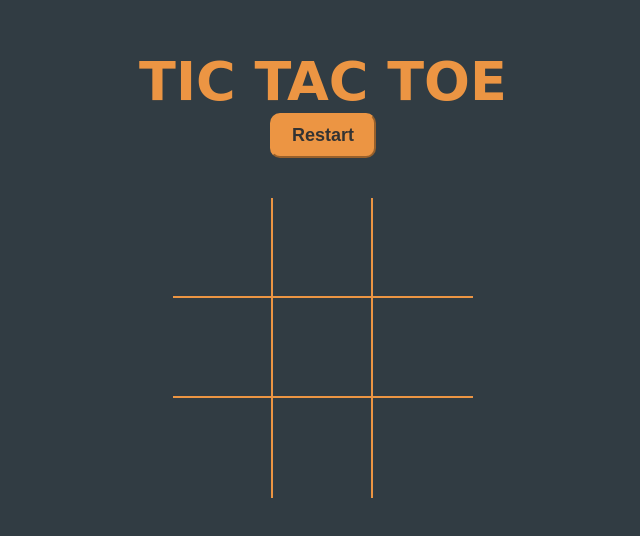
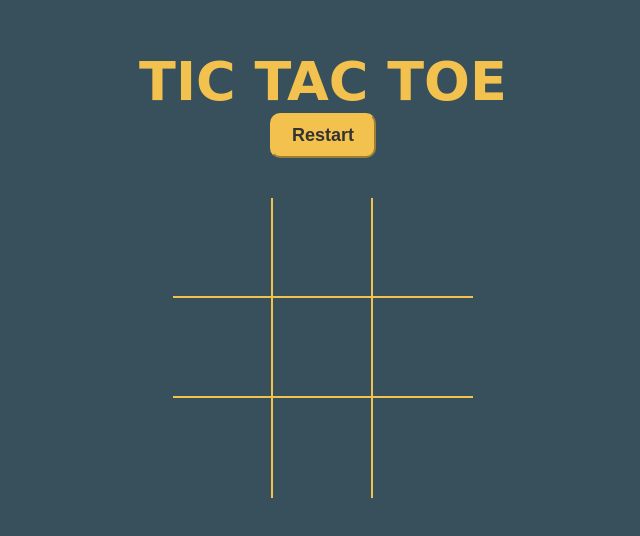
Before and after one commit to tipuda/Tic_Tac_Toe, a plain HTML site: page index.html in a window 1280 px wide. Shown: the part 126-662 px from the top of the page, without its empty margins (317-957 px from the left). Drawn offline with Linux system fonts and the light colour scheme; a web font is replaced by a local one.

Commit message:
Update style.css

```diff
--- a/style.css
+++ b/style.css
@@ -5,8 +5,8 @@
 }
 
 :root {
-    --orange: #ec9543;
-    --winning-blocks: #313c43;
+    --orange: #F2C14E;
+    --winning-blocks: #2d414b;
 }
 
 body {
@@ -25,7 +25,7 @@ h1 {
     justify-content: center;
     align-items: center;
     flex-direction: column;
-    background-color: #313c43;
+    background-color: #37505C;
 }
 
 #gameboard {
```
